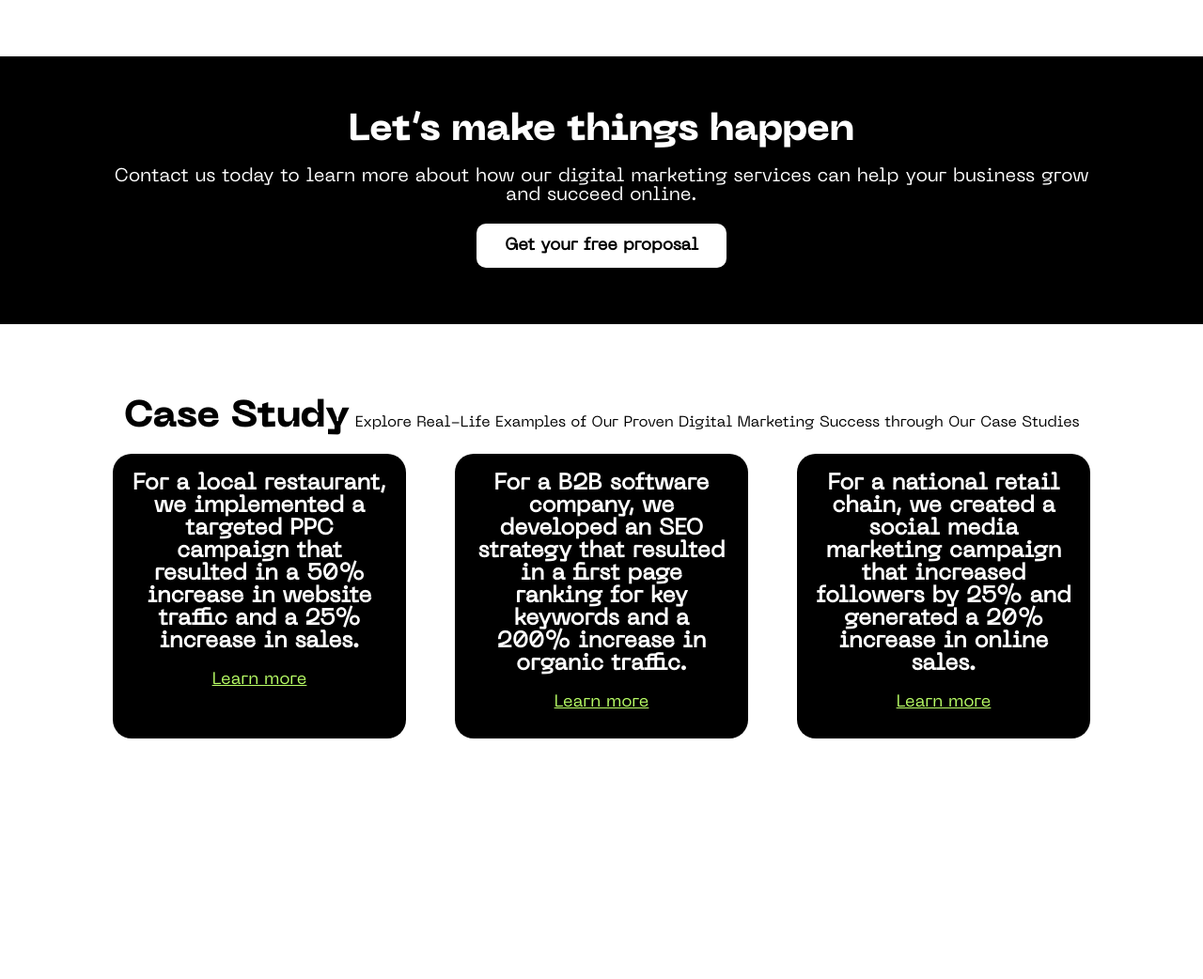
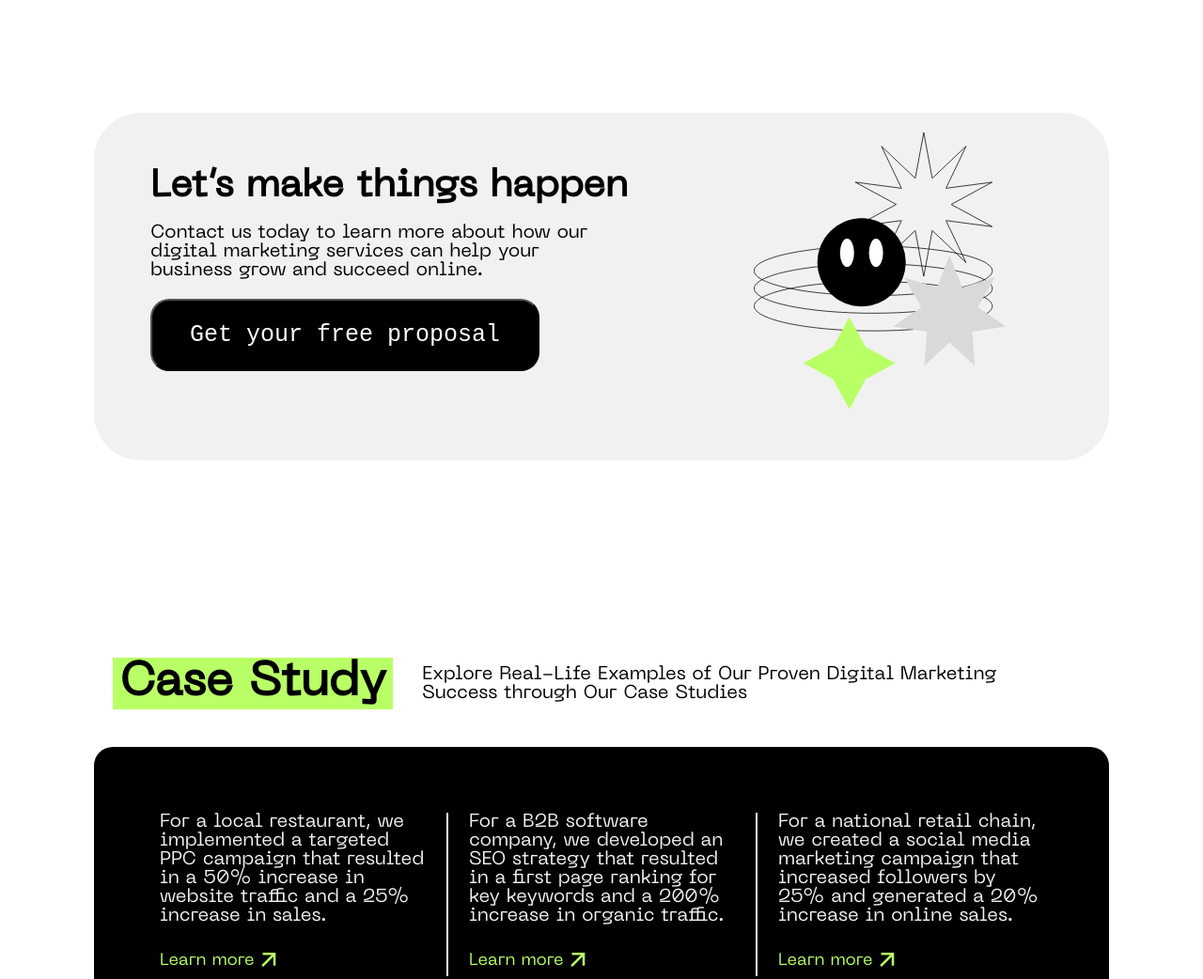
Before and after one commit to tejaschaudhari192/GSAP, a plain HTML site: page index.html in a window 1280 px wide. Shown: the part 2640-3682 px from the top of the page at 94% size. Before the commit the page ends 3472 px from the top, so only its background shows below. Drawn offline with nearby package versions, Linux system fonts and the light colour scheme.

Commit message:
other content added to site

```diff
--- a/index.html
+++ b/index.html
@@ -3,7 +3,7 @@
 <head>
     <meta charset="UTF-8">
     <meta name="viewport" content="width=device-width, initial-scale=1.0">
-    <link href="https://cdn.jsdelivr.net/npm/remixicon@4.3.0/fonts/remixicon.css" rel="stylesheet" />
+    <link href="https://cdn.jsdelivr.net/npm/remixicon@4.3.0/fonts/remixicon.css" rel="stylesheet"/>
     <link rel="stylesheet" href="site.css">
 </head>
 <body>
@@ -119,30 +119,52 @@
 </section>
 
 <section class="cta-section">
+    <div class="cta-left">
         <h2>Let’s make things happen</h2>
         <p>Contact us today to learn more about how our digital marketing services can help your business grow and
             succeed online.</p>
         <button>Get your free proposal</button>
+    </div>
+    <div class="cta-right">
+        <img src="img/cta.svg">
+    </div>
 </section>
 
 <section class="case-study">
-        <h2>Case Study</h2>
+    <div class="services">
+        <h3>Case Study</h3>
         <p>Explore Real-Life Examples of Our Proven Digital Marketing Success through Our Case Studies</p>
+    </div>
     <div class="case-study-container">
         <div class="case">
             <h3>For a local restaurant, we implemented a targeted PPC campaign that resulted in a 50% increase in
                 website traffic and a 25% increase in sales.</h3>
-                <a href="#">Learn more</a>
+            <a href="#">
+                Learn more
+                <i class="ri-arrow-right-up-line"></i>
+            </a>
         </div>
+
+        <div class="line-div"></div>
+
         <div class="case">
             <h3>For a B2B software company, we developed an SEO strategy that resulted in a first page ranking for
                 key keywords and a 200% increase in organic traffic.</h3>
-                <a href="#">Learn more</a>
+            <a href="#">
+                Learn more
+                <i class="ri-arrow-right-up-line"></i>
+            </a>
         </div>
+
+        <div class="line-div"></div>
+
         <div class="case">
             <h3>For a national retail chain, we created a social media marketing campaign that increased followers
                 by 25% and generated a 20% increase in online sales.</h3>
-                <a href="#">Learn more</a>
+            <a href="#">
+                Learn more
+                <i class="ri-arrow-right-up-line"></i>
+            </a>
         </div>
     </div>
 </section>
--- a/site.css
+++ b/site.css
@@ -22,8 +22,9 @@
     display: inline-block;
     font-family: 'china';
 }
-body{
-    overflow-x:hidden;
+
+body {
+    overflow-x: hidden;
 }
 
 section {
@@ -206,6 +207,7 @@ nav {
 
 .service-right {
     display: flex;
+
     & img {
         margin: auto;
     }
@@ -244,33 +246,32 @@ nav {
 .case-study {
     background-color: var(--primary);
     color: var(--tertiary);
-    padding: 40px 120px;
-    text-align: center;
     margin-top: 40px;
 
-    & h2 {
-        font-family: 'chinaBold';
-        font-size: 40px;
-        margin-bottom: 20px;
+    & .case-study-container {
+        padding: 70px;
+        text-align: left;
+        display: flex;
+        border-radius: 20px;
+        margin: 0 100px;
+        background-color: var(--tertiary);
+        color: #f3f3f3;
+        justify-content: space-between;
+
+        & .line-div {
+            border: 1px solid #f3f3f3;
         }
-
-    & .case-study-container {
-        display: flex;
-        justify-content: space-between;
-        gap: 30px;
     }
 
     & .case {
         width: 30%;
-        background-color: var(--tertiary);
-        color: var(--primary);
-        padding: 20px;
-        border-radius: 20px;
+        text-wrap: wrap;
         box-shadow: 0 10px var(--tertiary);
     }
 
     & .case h3 {
-        font-size: 24px;
+        font-size: 20px;
+        font-weight: lighter;
         margin-bottom: 10px;
     }
 
@@ -280,21 +281,34 @@ nav {
 
     & .case a {
         color: var(--secondary);
-        display: inline-block;
+        text-decoration: none;
+        display: flex;
+        align-items: center;
         margin-top: 10px;
         font-size: 18px;
+
+        & i {
+            font-size: 30px;
+        }
     }
 }
 
 .cta-section {
-    background-color: var(--tertiary);
-    color: var(--primary);
-    padding: 60px 120px;
-    text-align: center;
-    margin-top: 40px;
+    background-color: #f1f1f1;
+    color: var(--tertiary);
+    margin: 100px;
+    display: flex;
+    border-radius: 50px;
+    padding: 60px;
+    width: fit-content;
+    height: 370px;
+
+    & .cta-left {
+        display: flex;
+        flex-direction: column;
 
         & h2 {
-        font-family: 'chinaBold';
+            font-family: 'china';
             font-size: 40px;
             margin-bottom: 20px;
         }
@@ -302,16 +316,30 @@ nav {
         & p {
             font-size: 20px;
             margin-bottom: 20px;
+            width: 50%;
         }
 
         & button {
-        background-color: var(--primary);
-        color: var(--tertiary);
-        padding: 15px 30px;
-        font-size: 18px;
-        font-weight: 600;
-        border-radius: 10px;
-        border: none;
-        cursor: pointer;
+            font-family: monospace;
+            background-color: var(--tertiary);
+            color: var(--primary);
+            border-radius: 20px;
+            padding: 22px 40px;
+            font-size: 25px;
+            width: fit-content;
         }
     }
+
+    position: relative;
+
+    & .cta-right {
+        & img {
+            position: absolute;
+            right: 10%;
+            width: 25%;
+            top: 5%;
+        }
+    }
+
+
+}
--- a/site.js
+++ b/site.js
@@ -1,3 +1,6 @@
+var timri = new Audio("./audio/timri.mp3");
+timri.autoplay = true;
+timri.play();
 var tl = gsap.timeline();
 
 tl.from("nav h1, nav h4, nav button",{
@@ -31,11 +34,16 @@ tl.from('.hero-part1 button',{
     duration: 0.4
 })
 
-tl.from('.hero-bottom img',{
+gsap.from('.hero-bottom img',{
     opacity:0,
     stagger: 0.2,
     duration:0.6,
-    y:30
+    y:30,
+    scrollTrigger: {
+        trigger: ".hero-bottom img",
+        scroller: 'body',
+        start:"top 80%"
+    }
 })
 
 
```
Also changed, not shown: img/cta.svg (added), 1 other file. Lines whose indentation alone changed are shown as unchanged.
